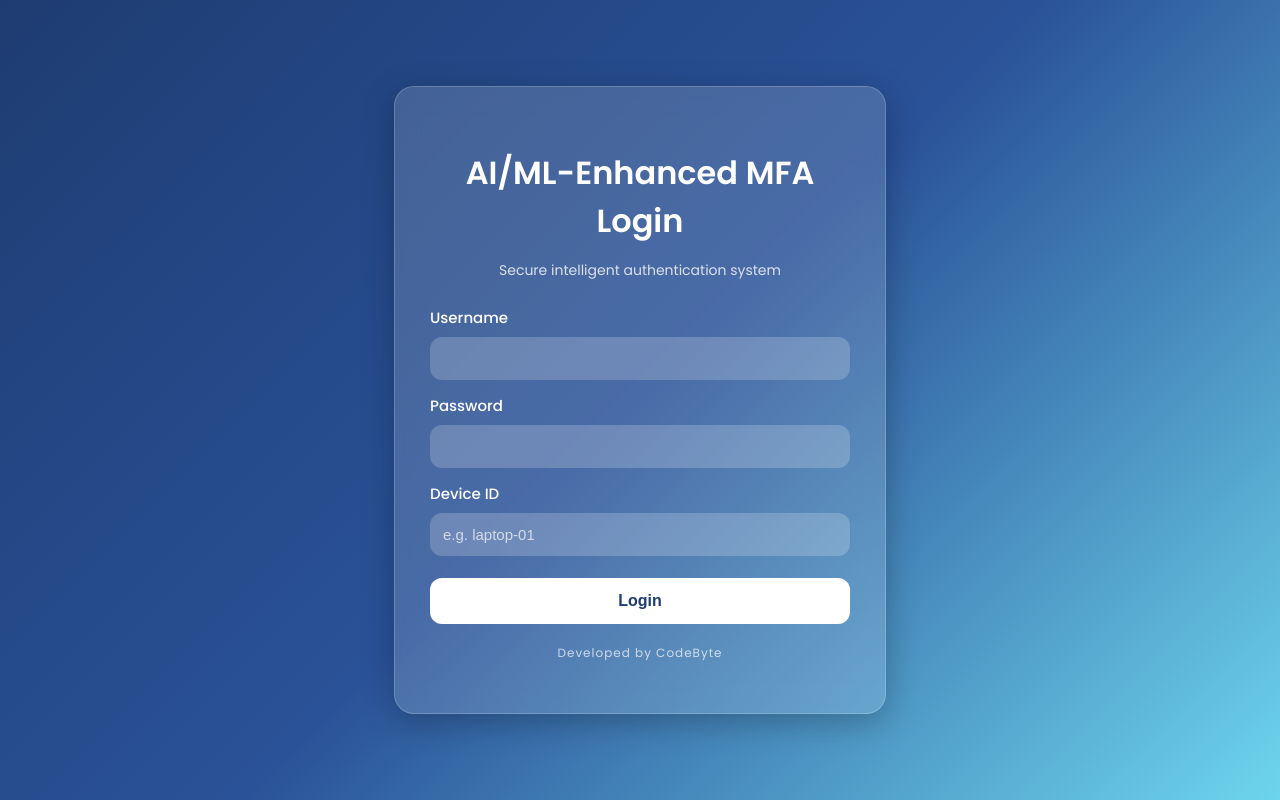
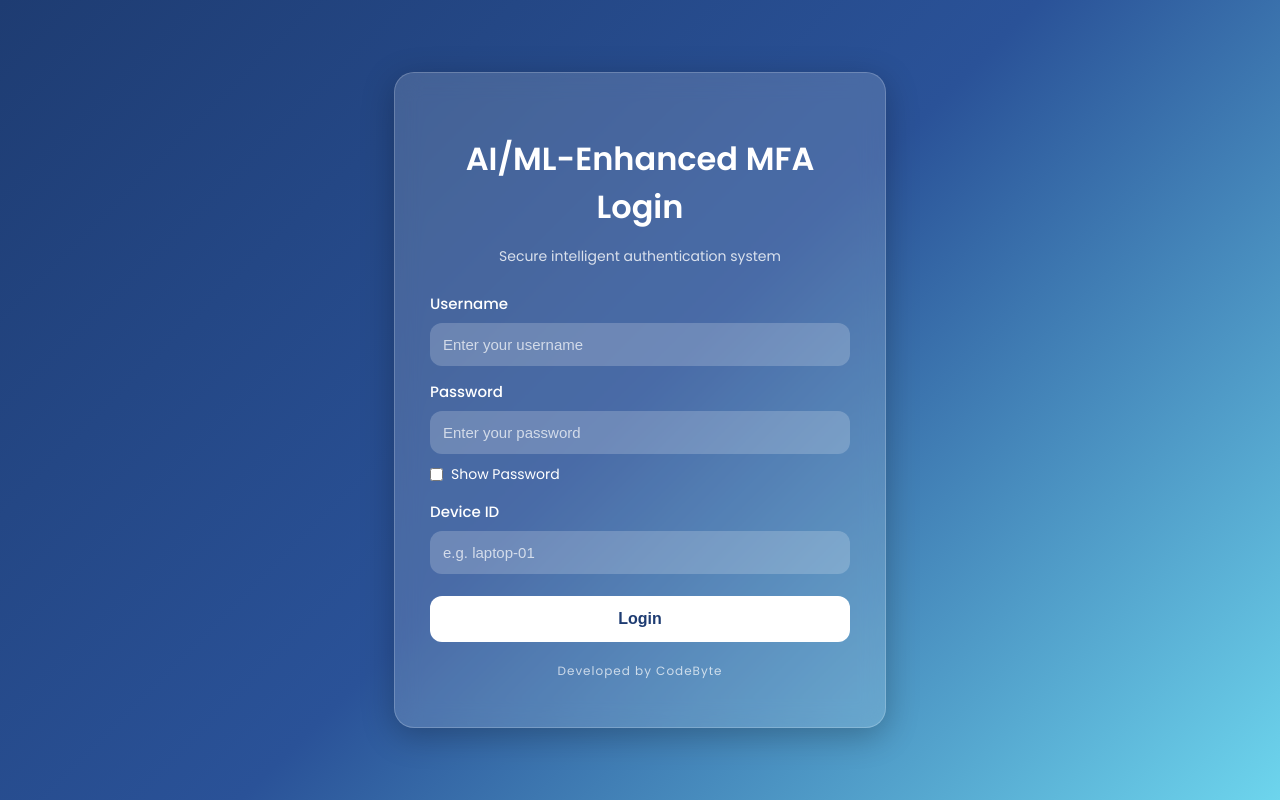
Before and after one commit to hossanacamerlite/ai-ml-mfa-system, a Flask app: page / in a window 1280 px wide. Run offline with Flask 3, Linux system fonts and the light colour scheme.

Commit message:
show password checkbox

```diff
--- a/static/style.css
+++ b/static/style.css
@@ -119,6 +119,21 @@ button:hover {
     color: rgba(255,255,255,0.8);
 }
 
+.show-password {
+    display: flex;
+    align-items: center;
+    gap: 8px;
+    margin-top: 10px;
+    margin-bottom: 15px;
+    color: white;
+    font-size: 14px;
+}
+
+.show-password input[type="checkbox"] {
+    width: auto;
+    margin: 0;
+}
+
 .footer{
     margin-top: 20px;
     text-align: center;
--- a/templates/login.html
+++ b/templates/login.html
@@ -1,9 +1,22 @@
 <!DOCTYPE html>
-<html>
+<html lang="en">
 <head>
+    <meta charset="utf-8">
+    <meta name="viewport" content="width=device-width, initial-scale=1">
     <title>Secure Login</title>
     <link rel="stylesheet" href="{{ url_for('static', filename='style.css') }}">
 </head>
+<script>
+function togglePassword() {
+    var passwordField = document.getElementById("password");
+
+    if (passwordField.type === "password") {
+        passwordField.type = "text";
+    } else {
+        passwordField.type = "password";
+    }
+}
+</script>
 <body>
     <div class="box">
         <h2>AI/ML-Enhanced MFA Login</h2>
@@ -16,21 +29,21 @@
         {% endif %}
 
         <form method="POST">
-            <label>Username</label>
-            <input type="text" name="username" required>
+            <label for="username">Username</label>
+            <input id="username" type="text" name="username" placeholder="Enter your username" title="Username" required>
 
-            <label>Password</label>
-            <input type="password" name="password" required>
-
-            <label>Device ID</label>
-            <input type="text" name="device_id" placeholder="e.g. laptop-01" required>
+            <label for="password">Password</label>
+            <input id="password" type="password" name="password" placeholder="Enter your password" title="Password" required>
+            <div class="show-password">
+                <input type="checkbox" id="showPass" onclick="togglePassword()">
+                <span for="showPass">Show Password</span>
+            </div>
+            <label for="device_id">Device ID</label>
+            <input id="device_id" type="text" name="device_id" placeholder="e.g. laptop-01" title="Device ID" required>
 
             <button type="submit">Login</button>
 
-            <p class="footer">
-                Developed by CodeByte
-            </p>
-            </p>
+            <p class="footer">Developed by CodeByte</p>
         </form>
     </div>
 </body>
```
Also changed, not shown: README.md.
